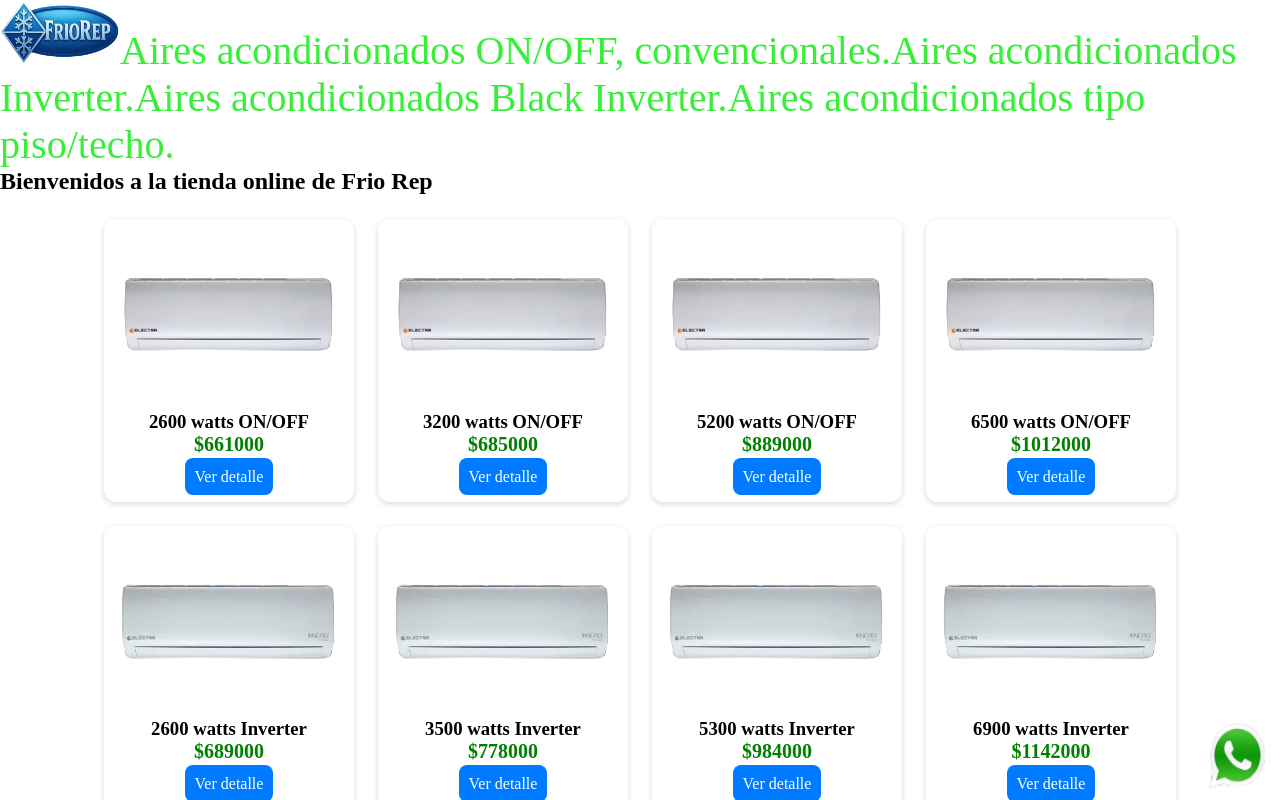
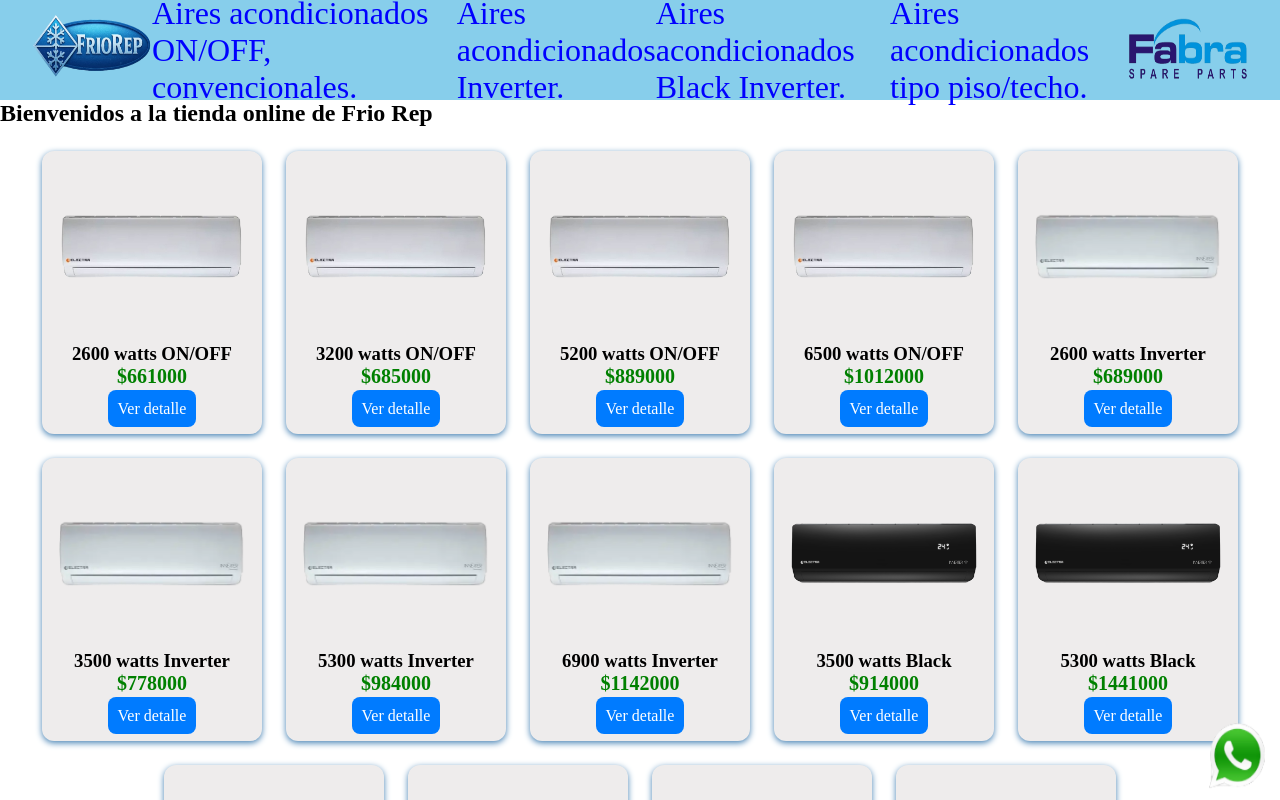
Before and after one commit to DiegoFacundoFerreyra/friorep, a React (Vite) app: page / in a window 1280 px wide. Shown: the top 800 px of the page. Built offline with nearby package versions, Linux system fonts and the light colour scheme.

Commit message:
Ahora si, de aca para adelante

```diff
--- a/src/App.jsx
+++ b/src/App.jsx
@@ -23,10 +23,9 @@
           }
         />
         <Route
-          path="/category/:categoy/:subcategory"
+          path="/category/:type/:subcategory"
           element={<ItemListContainer />}
         />
-        {/*  path="/category/:category/:subcategory" ES LO QUE ME RECOMIENDA LA IA */}
         {/*   <Route path="/item/:id" element={<ItemDetailContainer />} /> */}
         <Route path="/cart" element={<CartContainer />} />
         {/*  <Route path="/checkout" element={<CheckOut />} />  */}
--- a/src/components/ItemListContainer.jsx
+++ b/src/components/ItemListContainer.jsx
@@ -72,15 +72,14 @@
 
 const ItemListContainer = ({ mensaje }) => {
   const [data, setData] = useState([]);
-  const { category, subcategory } = useParams();
+  const { type, subcategory } = useParams();
 
   useEffect(() => {
     getProducts()
       .then((res) => {
-        if (category && subcategory) {
+        if (type && subcategory) {
           const filtred = res.filter(
-            (prod) =>
-              prod.category === category && prod.subcategory === subcategory
+            (prod) => prod.category === type && prod.subcategory === subcategory
           );
           setData(filtred);
         } else {
@@ -88,7 +87,7 @@
         }
       })
       .catch((error) => console.log(error));
-  }, [category, subcategory]);
+  }, [type, subcategory]);
   return (
     <div>
       <h2 className="text-succes">{mensaje}</h2>
--- a/src/components/NavBar.jsx
+++ b/src/components/NavBar.jsx
@@ -4,7 +4,7 @@
 
 const NavBar = () => {
   return (
-    <nav className="navContainer">
+    <nav className="nav-container">
       <NavLink to="/">
         <img
           style={{ width: "120px", height: "64px" }}
@@ -27,6 +27,11 @@
       {/* <NavLink className="contador" to="/cart">
         <CartWidget counter={cart.length} />
       </NavLink> */}
+      <img
+        style={{ width: "120px", height: "64px" }}
+        src="/fabra.png"
+        alt="Fabra"
+      />
       <a
         href="https://wa.me/34168201356"
         target="_blank"
@@ -34,6 +39,9 @@
       >
         <img className="img-wh" src="/whatsapp.png" alt="whatsapp" />
       </a>
+      {/*  <div>
+        PROBABLEMENTE VAYA LA IMAGEN DEL CARRITO
+      </div> */}
     </nav>
   );
 };
--- a/src/css/Item.css
+++ b/src/css/Item.css
@@ -1,16 +1,16 @@
 .card-item {
-  width: 250px;
-  background-color: white;
+  width: 220px;
+  background-color: rgb(238, 236, 236);
   border-radius: 12px;
-  box-shadow: 0 2px 6px rgba(0, 0, 0, 0.15);
+  box-shadow: 0 2px 6px steelblue;
   padding: 16px;
   text-align: center;
   transition: transform 0.25s ease, box-shadow 0.25s ease;
 }
 
 .card-item:hover {
-  transform: scale(1.05);
-  box-shadow: 0 4px 12px rgba(0, 0, 0, 0.25);
+  transform: scale(1.2);
+  box-shadow: 0 4px 12px rgba(1, 97, 121, 0.25);
 }
 
 .card-item-img {
--- a/src/css/NavBar.css
+++ b/src/css/NavBar.css
@@ -1,23 +1,26 @@
 .nav-container {
   background-color: skyblue;
   display: flex;
-  justify-content: space-around;
+  justify-content: space-between;
   align-items: center;
   padding: 2rem;
-  height: 60px;
+  height: 100px;
 }
 
 .links {
   text-decoration: none;
-  color: rgb(57, 238, 57);
-  font-size: 40px;
+  display: flex;
+  justify-content: center;
+  align-items: center;
+  color: blue;
+  font-size: 32px;
   cursor: pointer;
 }
 
 .active {
   text-decoration: none;
   color: whitesmoke;
-  font-size: 40px;
+  font-size: 32px;
   cursor: pointer;
 }
 
--- a/src/mock/AsynkMock.jsx
+++ b/src/mock/AsynkMock.jsx
@@ -177,7 +177,7 @@
       } else {
         resolve(products);
       }
-    }, 3000);
+    }, 2000);
   });
 };
 
@@ -186,6 +186,6 @@
     setTimeout(() => {
       let product = products.find((item) => item.id === Number(id));
       resolve(product);
-    }, 3000);
+    }, 2000);
   });
 };
```
